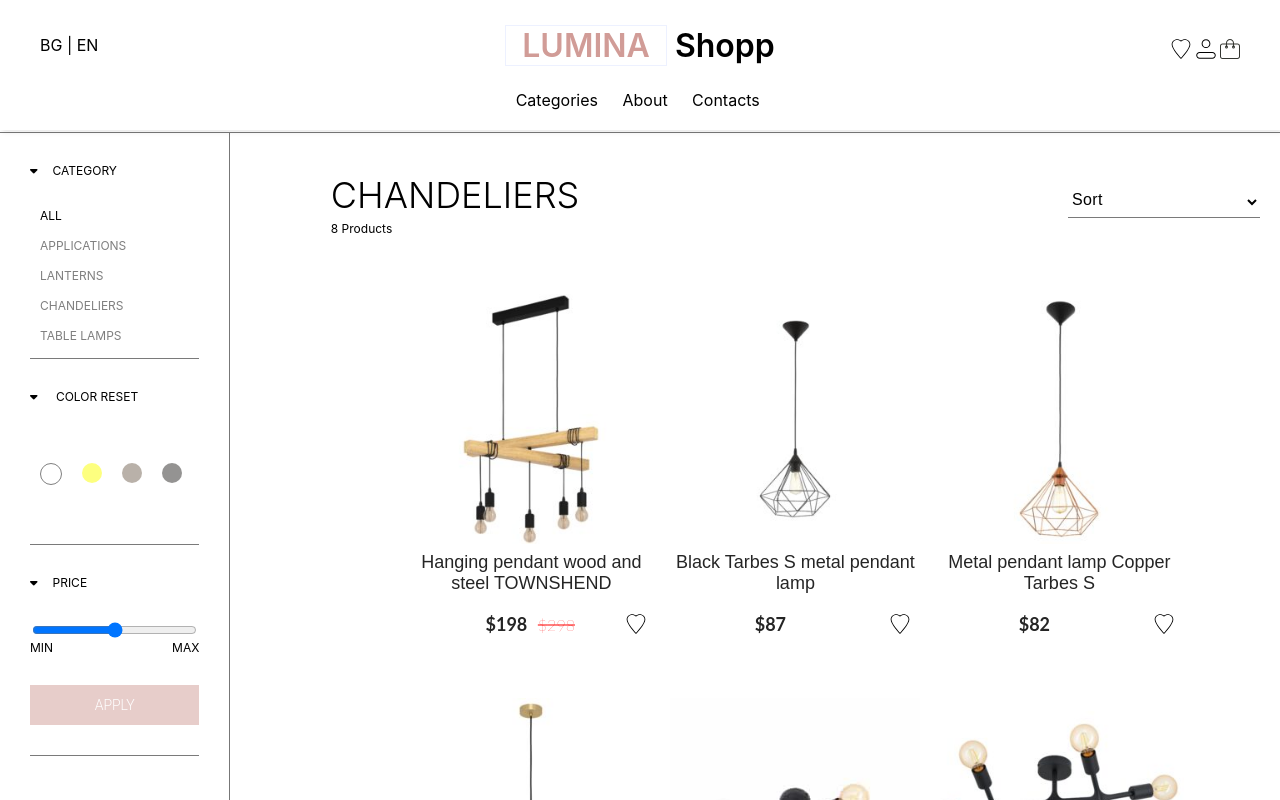
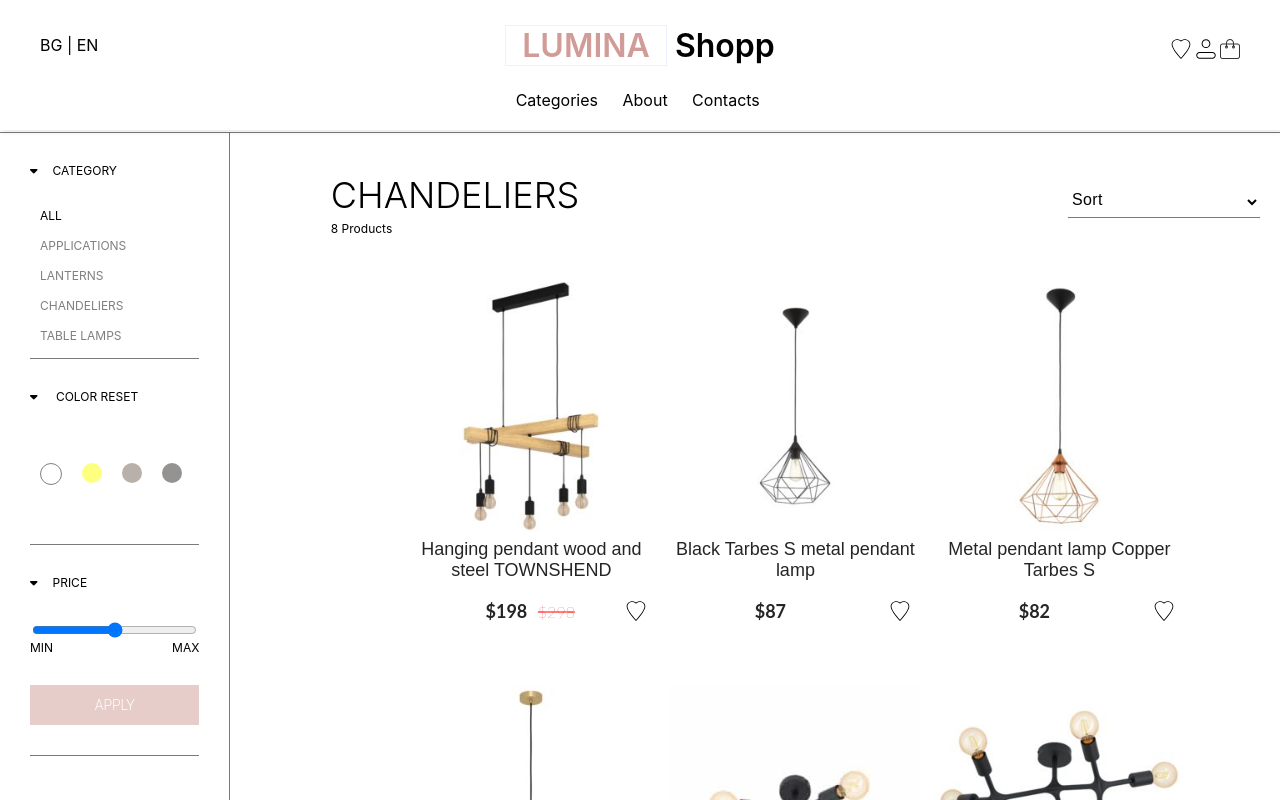
Before and after one commit to vikiradeva91/shop, a SvelteKit app: page / in a window 1280 px wide. Shown: the top 800 px of the page. Built offline with nearby package versions, Linux system fonts and the light colour scheme.

Commit message:
filter grid change

```diff
--- a/src/css/_filter.css
+++ b/src/css/_filter.css
@@ -2,7 +2,7 @@
   display: grid;
   /* height: 100vh; */
   grid-template-columns: 1fr 1fr 1fr 1fr;
-  grid-template-rows: 0.2fr 1.5fr 1.2fr 0.2fr;
+  grid-template-rows: 0.1fr 1.5fr 1.2fr 0.2fr;
   grid-template-areas:
     "sidebar navbar navbar navbar"
     "sidebar main main main"
```
